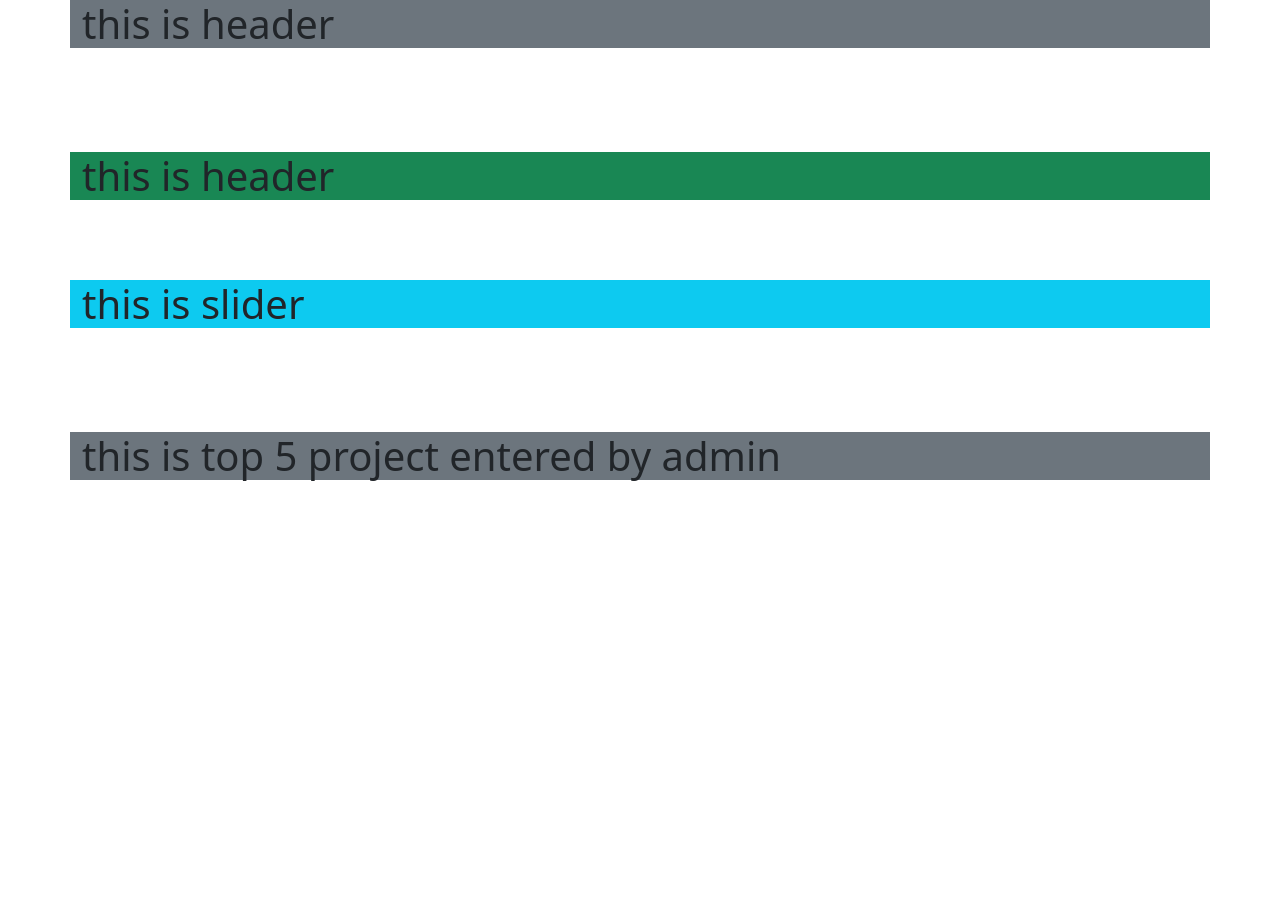
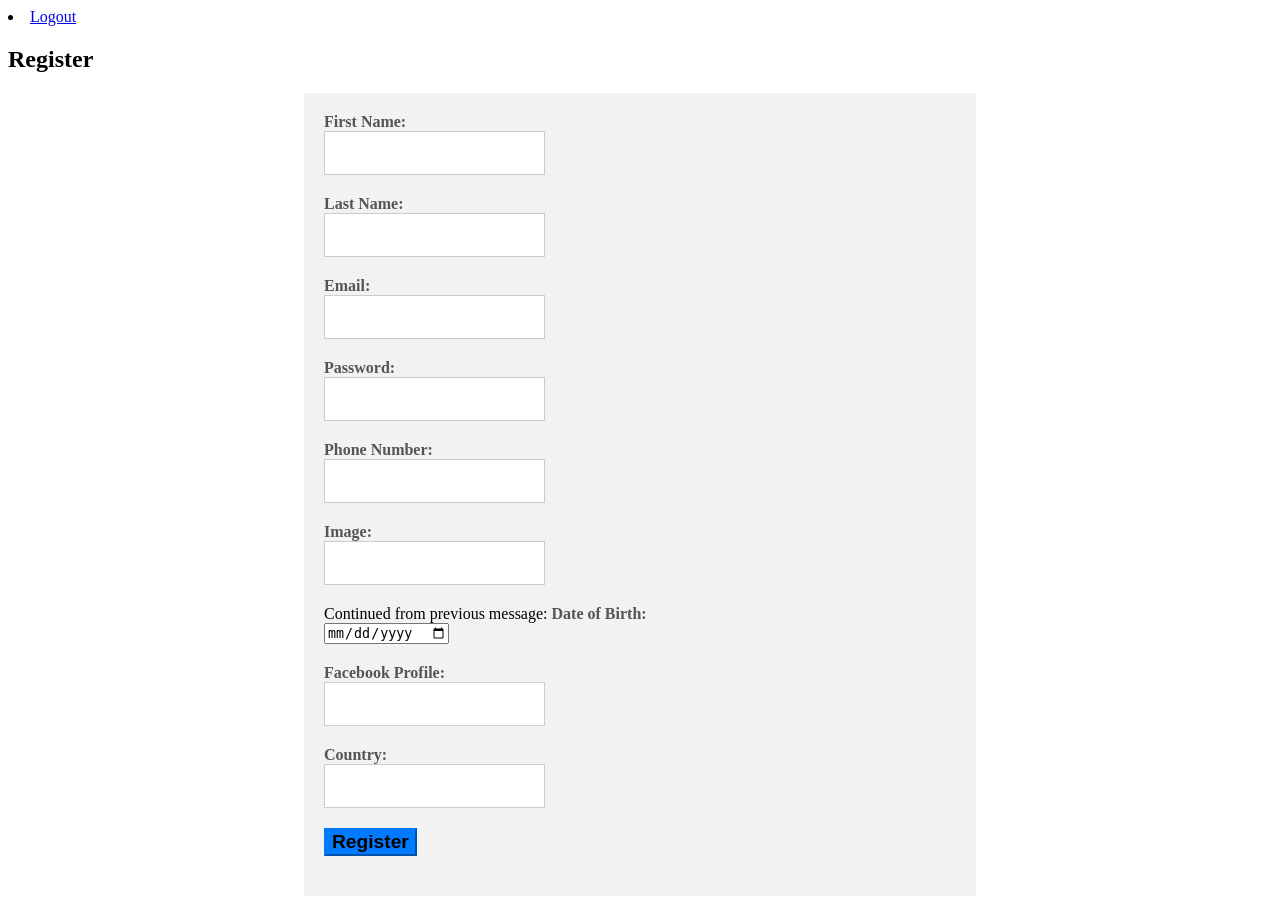
Before and after one commit to ahmeddesoky96/Django-Final-Project, a Django app: page / in a window 1280 px wide. Before the commit the page ends 481 px from the top, so only its background shows below. Run offline with Django 4.2, Linux system fonts and the light colour scheme; some libraries are stand-ins or nearby versions.

Commit message:
register

```diff
--- a/crowd_funding/urls.py
+++ b/crowd_funding/urls.py
@@ -9,5 +9,8 @@ urlpatterns = [
     #for project urls
     path("project/",include('project.urls')),
     #for home urls
-    path("",include('home.urls')),
+    path("home/",include('home.urls')),
+    path("",include('user_profile.urls')),
+
+
 ]
--- /dev/null
+++ b/templates/base.html
@@ -0,0 +1,14 @@
+<!DOCTYPE html>
+<html>
+<head>
+  <title>{% block title %}{% endblock %}</title>
+</head>
+<body>
+  <nav>
+
+    <li><a href="{% url 'logout' %}">Logout</a></li>
+  </nav>
+  {% block content %}
+  {% endblock %}
+</body>
+</html>
--- a/templates/home.html
+++ b/templates/home.html
@@ -1,3 +1,5 @@
+{% extends 'base.html' %}
+{% block content %}
 {% load static %}
 <!DOCTYPE html>
 <html lang="en">
@@ -28,3 +30,4 @@
 
 </body>
 </html>
+{% endblock %}
--- /dev/null
+++ b/templates/user_profile/create_user.html
@@ -0,0 +1,146 @@
+{% extends 'base.html' %}
+
+{% block content %}
+<div class="container my-5">
+  <div class="row">
+    <div class="col-md-6 offset-md-3">
+      <h2 class="text-center mb-4">Register</h2>
+      <form method="post" enctype="multipart/form-data" class="form-horizontal">
+        {% csrf_token %}
+        <div class="form-group">
+          <label class="control-label col-sm-3" for="{{ form.first_name.id_for_label }}">First Name:</label>
+          <div class="col-sm-9">
+            {{ form.first_name }}
+            {% for error in form.first_name.errors %}
+              <div class="text-danger">{{ error }}</div>
+            {% endfor %}
+          </div>
+        </div>
+        <div class="form-group">
+          <label class="control-label col-sm-3" for="{{ form.last_name.id_for_label }}">Last Name:</label>
+          <div class="col-sm-9">
+            {{ form.last_name }}
+            {% for error in form.last_name.errors %}
+              <div class="text-danger">{{ error }}</div>
+            {% endfor %}
+          </div>
+        </div>
+        <div class="form-group">
+          <label class="control-label col-sm-3" for="{{ form.email.id_for_label }}">Email:</label>
+          <div class="col-sm-9">
+            {{ form.email }}
+            {% for error in form.email.errors %}
+              <div class="text-danger">{{ error }}</div>
+            {% endfor %}
+          </div>
+        </div>
+        <div class="form-group">
+          <label class="control-label col-sm-3" for="{{ form.password.id_for_label }}">Password:</label>
+          <div class="col-sm-9">
+            {{ form.password }}
+            {% for error in form.password.errors %}
+              <div class="text-danger">{{ error }}</div>
+            {% endfor %}
+          </div>
+        </div>
+        <div class="form-group">
+          <label class="control-label col-sm-3" for="{{ form.phone_number.id_for_label }}">Phone Number:</label>
+          <div class="col-sm-9">
+            {{ form.phone_number }}
+            {% for error in form.phone_number.errors %}
+              <div class="text-danger">{{ error }}</div>
+            {% endfor %}
+          </div>
+        </div>
+        <div class="form-group">
+          <label class="control-label col-sm-3" for="{{ form.image.id_for_label }}">Image:</label>
+          <div class="col-sm-9">
+            {{ form.image }}
+            {% for error in form.image.errors %}
+              <div class="text-danger">{{ error }}</div>
+            {% endfor %}
+          </div>
+        </div>
+        <div class="form-group">
+         Continued from previous message:
+
+          <label class="control-label col-sm-3" for="{{ form.birth_date.id_for_label }}">Date of Birth:</label>
+          <div class="col-sm-9">
+            {{ form.birth_date }}
+            {% for error in form.birth_date.errors %}
+              <div class="text-danger">{{ error }}</div>
+            {% endfor %}
+          </div>
+        </div>
+        <div class="form-group">
+          <label class="control-label col-sm-3" for="{{ form.facebook_profile.id_for_label }}">Facebook Profile:</label>
+          <div class="col-sm-9">
+            {{ form.facebook_profile }}
+            {% for error in form.facebook_profile.errors %}
+              <div class="text-danger">{{ error }}</div>
+            {% endfor %}
+          </div>
+        </div>
+        <div class="form-group">
+          <label class="control-label col-sm-3" for="{{ form.country.id_for_label }}">Country:</label>
+          <div class="col-sm-9">
+            {{ form.country }}
+            {% for error in form.country.errors %}
+              <div class="text-danger">{{ error }}</div>
+            {% endfor %}
+          </div>
+        </div>
+        <div class="form-group text-center">
+          <button type="submit" class="btn btn-primary px-5 py-2">Register</button>
+        </div>
+      </form>
+    </div>
+  </div>
+</div>
+
+<style>
+  label {
+    font-weight: bold;
+    color: #555;
+  }
+
+  input[type="text"], input[type="email"], input[type="password"], select {
+    border-radius: 0;
+    border: 1px solid #ccc;
+    box-shadow: none;
+    height: 40px;
+    font-size: 1rem;
+    padding-left: 10px;
+    background-color: #fff;
+  }
+
+  input[type="text"]:focus, input[type="email"]:focus, input[type="password"]:focus, select:focus {
+    outline: none;
+    border: 1px solid #007bff;
+    box-shadow: none;
+  }
+
+  .btn-primary {
+    background-color: #007bff;
+    border-color: #007bff;
+    font-size: 1.2rem;
+    font-weight: bold;
+  }
+
+  .btn-primary:hover {
+    background-color: #0069d9;
+    border-color: #0062cc;
+  }
+
+  .form-horizontal {
+    background-color: #f2f2f2;
+    margin: 0 auto;
+    padding: 20px;
+    width: 50%;
+  }
+
+  .form-group {
+    margin-bottom: 20px;
+  }
+</style>
+{% endblock %}
--- /dev/null
+++ b/user_profile/forms.py
@@ -0,0 +1,58 @@
+from django import forms
+from django.core.exceptions import ValidationError
+from django.utils.translation import gettext_lazy as _
+from .models import MyUser
+from django.contrib.auth.forms import AuthenticationForm
+from django.contrib.auth import authenticate
+
+
+class MyUserForm(forms.ModelForm):
+    password = forms.CharField(widget=forms.PasswordInput())
+    image = forms.CharField(max_length=50)
+    birth_date = forms.DateField(widget=forms.DateInput(attrs={'type': 'date'}), label=_('Date of birth'))
+
+    class Meta:
+        model = MyUser
+        fields = ['first_name', 'last_name', 'email', 'password', 'phone_number', 'image', 'birth_date', 'facebook_profile', 'country']
+
+    def clean_email(self):
+        email = self.cleaned_data.get('email')
+        if MyUser.objects.filter(email=email).exists():
+            raise ValidationError(_('This email address is already in use.'))
+        return email
+
+    def clean_phone_number(self):
+        phone_number = self.cleaned_data.get('phone_number')
+        if not phone_number.isdigit():
+            raise ValidationError(_('Phone number must contain only digits.'))
+        return phone_number
+
+
+
+
+
+class EmailAuthenticationForm(AuthenticationForm):
+    email = forms.EmailField(label='Email', widget=forms.EmailInput(attrs={'placeholder': 'Email'}))
+    username = forms.CharField(label='Username', widget=forms.TextInput(attrs={'placeholder': 'Username'}), required=False)
+
+    def __init__(self, *args, **kwargs):
+        super().__init__(*args, **kwargs)
+        self.fields['password'].widget.attrs['placeholder'] = 'Password'
+
+    def clean(self):
+        email = self.cleaned_data.get('email')
+        username = self.cleaned_data.get('username')
+        password = self.cleaned_data.get('password')
+        if email and password:
+            # Authenticate using email and password
+            self.user_cache = authenticate(email=email, password=password)
+            if self.user_cache is None:
+                # Authentication failed, try username and password
+                self.user_cache = authenticate(username=username, password=password)
+                if self.user_cache is None:
+                    raise forms.ValidationError(
+                        self.error_messages['invalid_login'],
+                        code='invalid_login',
+                        params={'email': self.username_field.verbose_name},
+                    )
+        return self.cleaned_data
--- a/user_profile/models.py
+++ b/user_profile/models.py
@@ -2,8 +2,8 @@ from django.db import models
 from django.core.validators import RegexValidator
 
 
-# Create your models here.
 class MyUser(models.Model):
+
 
     id=models.AutoField(primary_key=True)
     first_name=models.CharField(max_length=20)
--- /dev/null
+++ b/user_profile/urls.py
@@ -0,0 +1,12 @@
+from django.urls import path
+from django.contrib.auth.decorators import login_required
+from django.conf import settings
+from django.conf.urls.static import static
+from .views import create_user, login_view, home_view, logout_view
+
+urlpatterns = [
+    path('', create_user, name='create_user'),
+    path('login/', login_view, name='login'),
+    path('home/', login_required(home_view, login_url='login'), name='home'),
+    path('logout/', logout_view, name='logout'),
+] + static(settings.MEDIA_URL, document_root=settings.MEDIA_ROOT)
--- a/user_profile/views.py
+++ b/user_profile/views.py
@@ -1,3 +1,52 @@
-from django.shortcuts import render
+from django.http import HttpResponseNotFound
+from django.shortcuts import render, redirect
+from django.contrib.auth.forms import AuthenticationForm
+from django.contrib.auth import authenticate, login, logout
+from django.contrib.auth.decorators import login_required
+from .forms import MyUserForm, EmailAuthenticationForm
+from .models import MyUser
 
-# Create your views here.
+
+from django.contrib.auth.models import User
+
+def create_user(request):
+    if request.method == 'POST':
+        form = MyUserForm(request.POST)
+        if form.is_valid():
+            # Extract first name, email, and password from form data
+            first_name = form.cleaned_data.get('first_name')
+            email = form.cleaned_data.get('email')
+            password = form.cleaned_data.get('password')
+
+            # Create new user with custom username
+            username = first_name.lower().replace(' ', '')
+            user = User.objects.create_user(username=username, email=email, password=password, first_name=first_name)
+            user.is_active = False
+            user.save()
+
+            return redirect('login')
+    else:
+        form = MyUserForm()
+    return render(request, 'user_profile/create_user.html', {'form': form})
+
+
+
+def login_view(request):
+    if request.method == 'POST':
+        form = EmailAuthenticationForm(data=request.POST)
+        login(request, form.get_user())
+        return redirect('home')
+    else:
+        form = EmailAuthenticationForm()
+    return render(request, 'user_profile/login.html', {'form': form})
+
+
+@login_required
+def home_view(request):
+    return render(request, 'user_profile/home.html')
+
+
+@login_required
+def logout_view(request):
+    logout(request)
+    return redirect('login')
```
Also changed, not shown: crowd_funding/settings.py (+10 -7 lines), templates/user_profile/login.html (added, +17 -0 lines).
